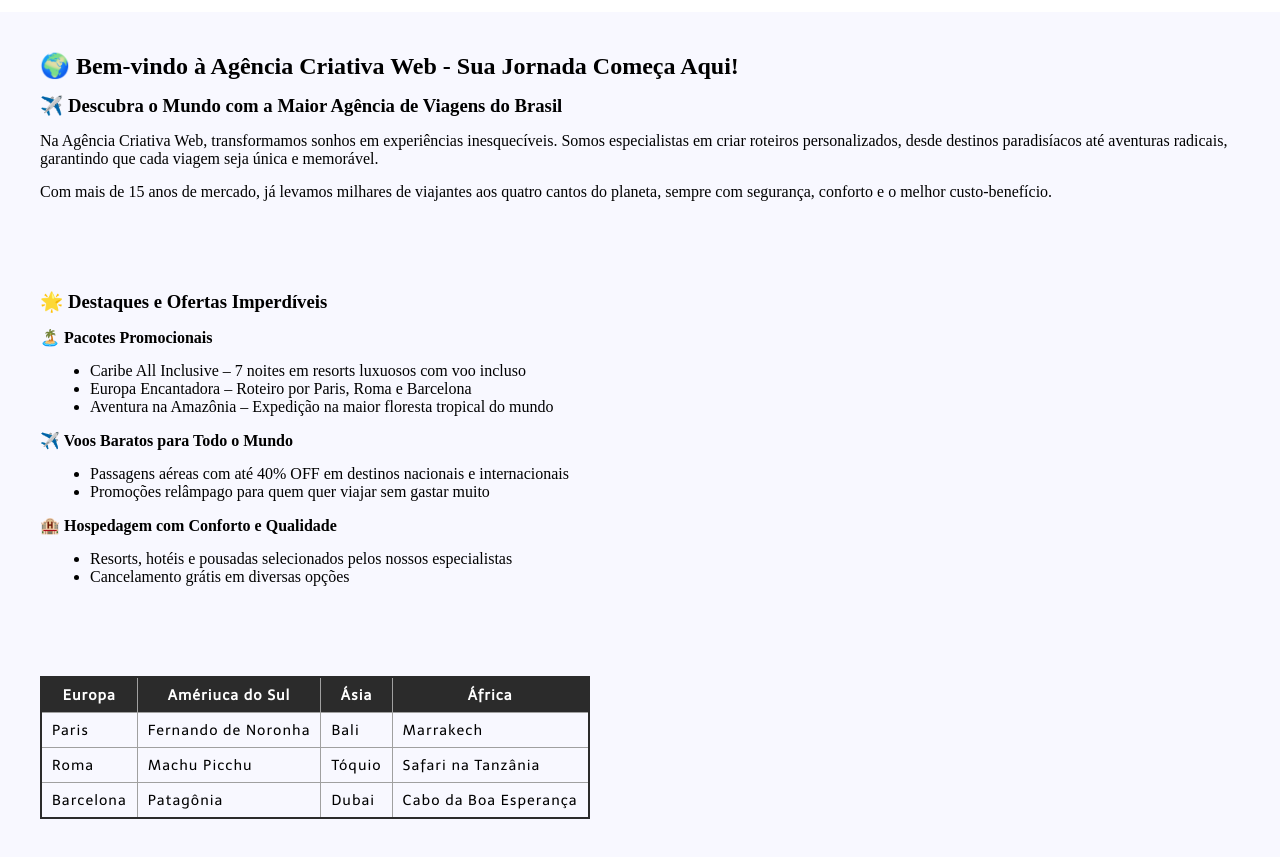
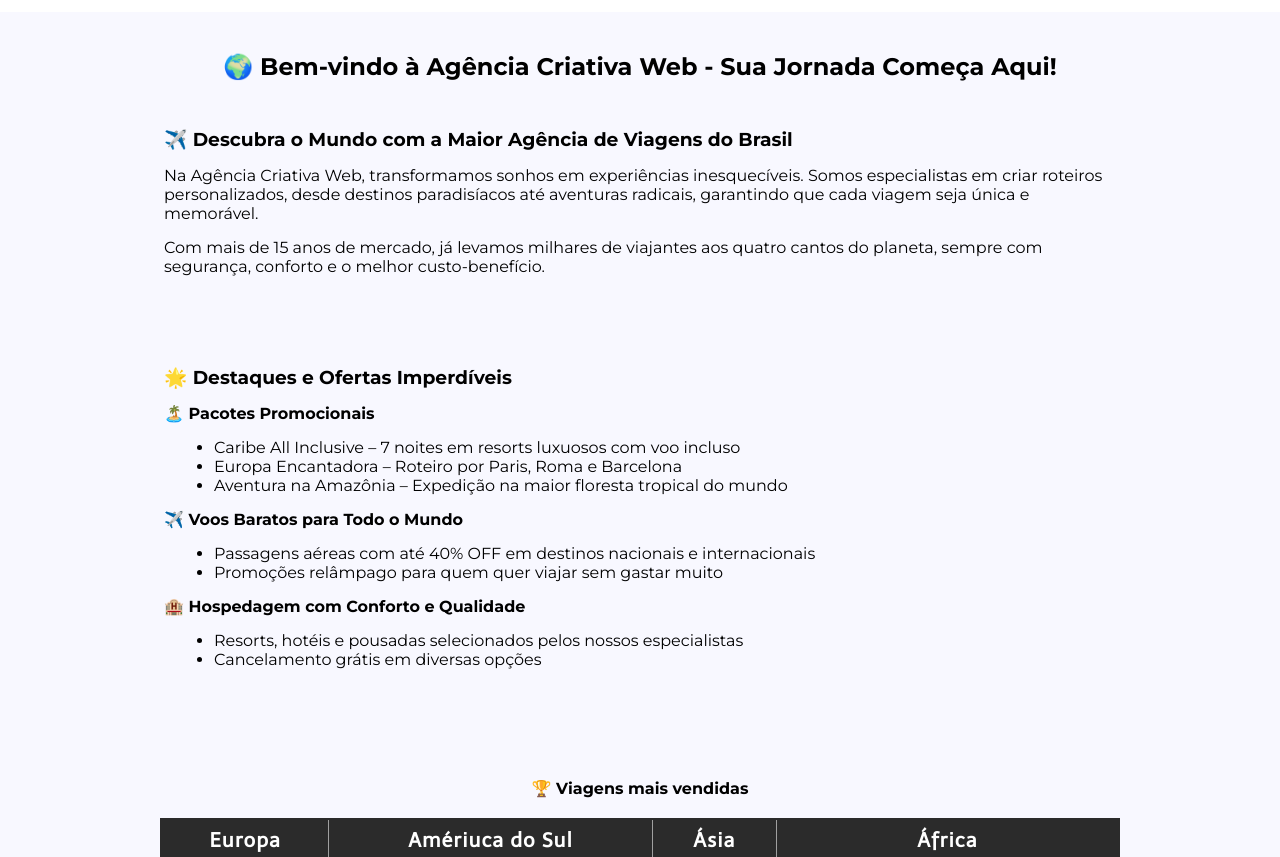
Before and after one commit to Lenickts/projeto-agenciaDeViagens, a plain HTML site: page index.html in a window 1280 px wide. Shown: the part 91-948 px from the top of the page. Drawn offline with Linux system fonts and the light colour scheme; a web font is replaced by a local one.

Commit message:
Ajuste dos layout e fontes

```diff
--- a/index.html
+++ b/index.html
@@ -47,6 +47,7 @@
             </ul>
         </section>
         <section class="container-section-table">
+            <h4> 🏆 Viagens mais vendidas</h4>
             <table>
                 <thead>
                     <tr>
@@ -128,7 +129,6 @@
                     </div>
                 </div>
             </form>
-
         </section>
     </main>
     <footer>
--- a/style.css
+++ b/style.css
@@ -54,17 +54,31 @@ body {
     display: flex;
     flex-direction: column;
     gap: 50px;
+    align-items: center;
+    font-family: var(--fonte-Generic);
+}
+    h1{
+        text-align: center;
+        margin-bottom: 2rem;
     }
     .container-section{
         display: flex;
         flex-direction: column;
         gap: 15px;
         padding: 20px;
+        width: 80%;
     }
         .container-section ul{
             padding-left: 50px;
         }
     .container-section-table{
+        display: flex;
+        flex-direction: column;
+        padding: 20px;
+        width: 80%;
+        align-items: center;
+    }
+        .container-section-table h4{
             padding: 20px;
         }
         table{
@@ -73,10 +87,13 @@ body {
             letter-spacing: 1px;
             font-family: var(--fonte-main);
             font-size: 0.9rem;
+            width: 60rem;
+            height: 20rem;
         }
             .tabela-cabecalho{
                 background-color: #2b2b2b;
                 color: white;
+                font-size: 20px;
             }
             th,td {
             border: 1px solid rgb(160 160 160);
```
Also changed, not shown: img/logo--.png (added), 1 other file. Lines whose indentation alone changed are shown as unchanged.
